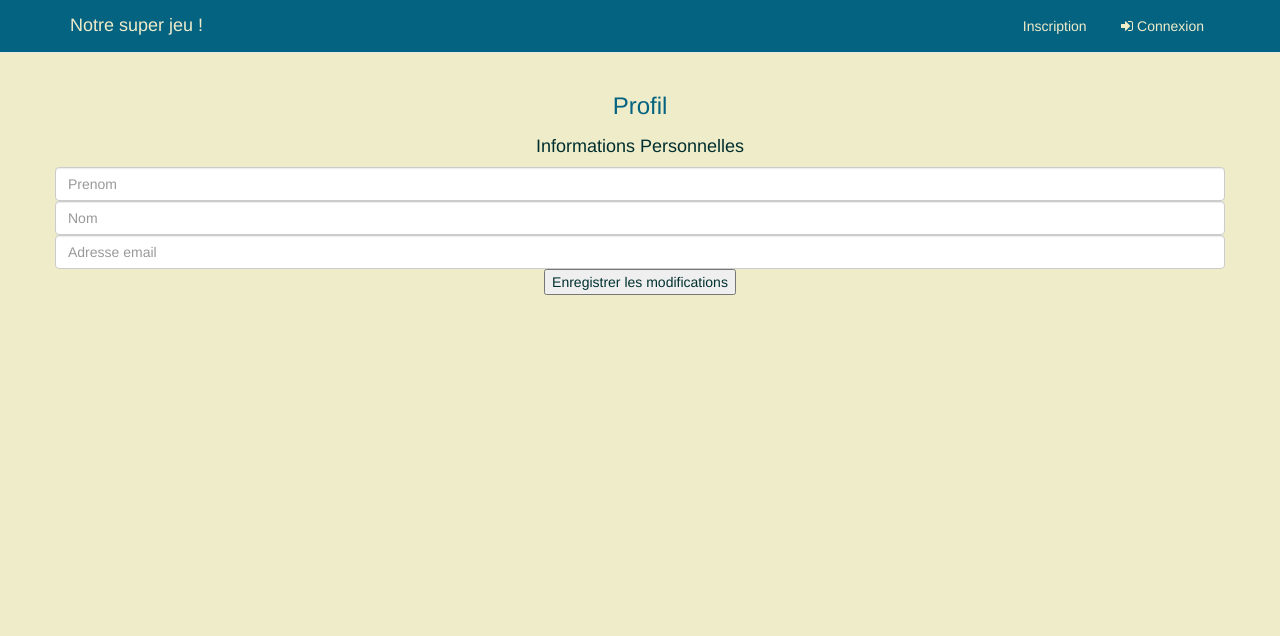
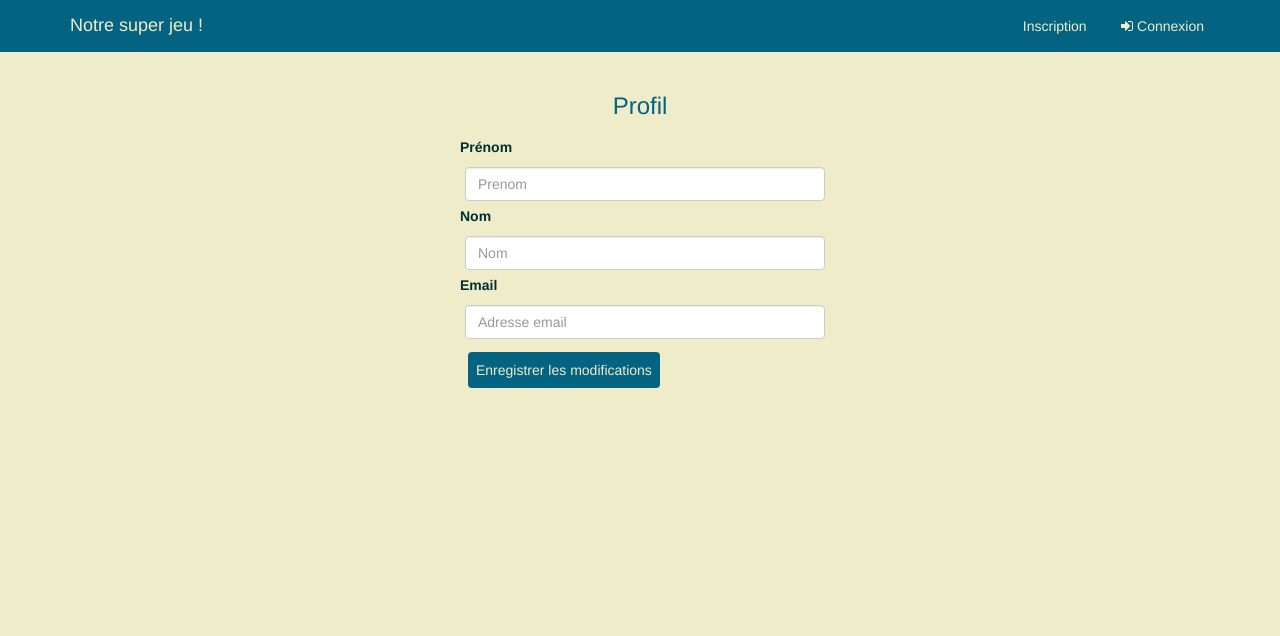
Before and after one commit to batebates/L3ProjetWeb, a Django app: page /profil in a window 1280 px wide. Shown: the top 636 px of the page. Run offline with Django 3.2, Linux system fonts and the light colour scheme; some libraries are stand-ins or nearby versions.

Commit message:
Modification template/css

```diff
--- a/BDR/core/templates/core/inscription.html
+++ b/BDR/core/templates/core/inscription.html
@@ -25,7 +25,7 @@
 		<div class="form-group">
 			<div class="row">
 				<div class="col-sm-6 col-sm-offset-3">
-          <button type="submit" name="register-submit" id="register-submit" tabindex="4" class="form-control btn btn-register" value="S'enregistrer">{% trans "Sign Up" %} &raquo;</button>
+          <button type="submit" name="register-submit" id="register-submit" tabindex="4" class="form-control btn btn-register" value="S'enregistrer">{% trans "S'inscrire" %} &raquo;</button>
 				</div>
 			</div>
 		</div>
--- a/BDR/core/templates/core/profil.html
+++ b/BDR/core/templates/core/profil.html
@@ -3,13 +3,15 @@
 {% block content %}
 <div class="container">
 <div class="row">
-	<div class="col-sm-4-offset-4 div-pp">
+	<div class="col-md-4 col-md-offset-4 col-sm-6 col-sm-offset-3 div-profil">
 		<h3>Profil</h3>
     <form action="profil" method="POST">
       {% csrf_token %}
-    <h4>Informations Personnelles</h4>
+      <label for="prenom">Prénom</label>
       <input type="text" name="prenom" id="prenom"  class="form-control" placeholder="Prenom" value="{{user.first_name}}">
+      <label for="nom">Nom</label>
       <input type="text" name="nom" id="nom"  class="form-control" placeholder="Nom" value={{user.last_name}}>
+      <label for="email">Email</label>
       <input type="email" name="email" id="email" class="form-control" placeholder="Adresse email" value="{{user.email}}">
       <input type="submit" value="Enregistrer les modifications" />
     </form>
--- a/BDR/static/css/base.css
+++ b/BDR/static/css/base.css
@@ -62,18 +62,39 @@ html {
 body {
 	background-color: #EFECCA;
 	margin-bottom: 60px;
+	color: #002F2F;
 }
 
 .div-pp {
 	text-align: center;
-	color: #002F2F;
-	/*border-right: solid 5px #046380;*/
-	border-radius: 5px;
+}
+
+.div-profil form {
+	text-align: left;
+}
+
+input[type=submit] {
+	margin: 8px;
+	background-color: #046380;
+	color: #EFECCA;
+	border: none;
+	border-radius: 4px;
+	cursor: pointer;
+	padding: 8px;
+}
+
+input[type=submit]:hover {
+	color: #A7A37E;
+}
+
+.form-control{
+	margin: 5px;
 }
 
 h3 {
 	color: #046380;
 	margin-bottom: 18px;
+	text-align: center;
 }
 
 ul {
@@ -105,12 +126,6 @@ i{
 /* Fin style des modales */
 
 /* Debut style des salons */
-.salon h3 {
-	text-align: center;
-	margin-bottom: 25px;
-
-}
-
 .carte {
 	word-wrap: break-word;
 	padding: 10px 8px 8px 8px;
```
Also changed, not shown: BDR/core/templates/core/password_forget.html (+5 -2 lines), BDR/db.sqlite3 (deleted).
